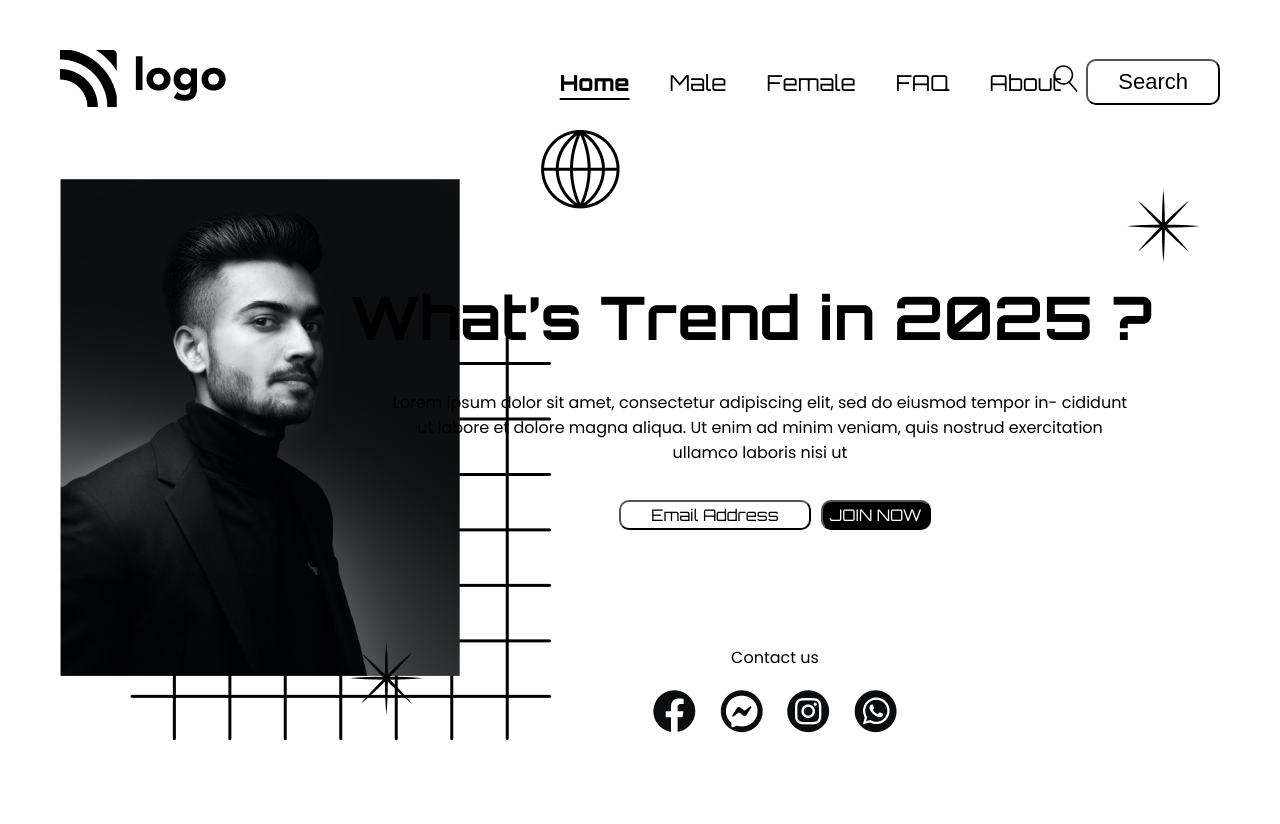
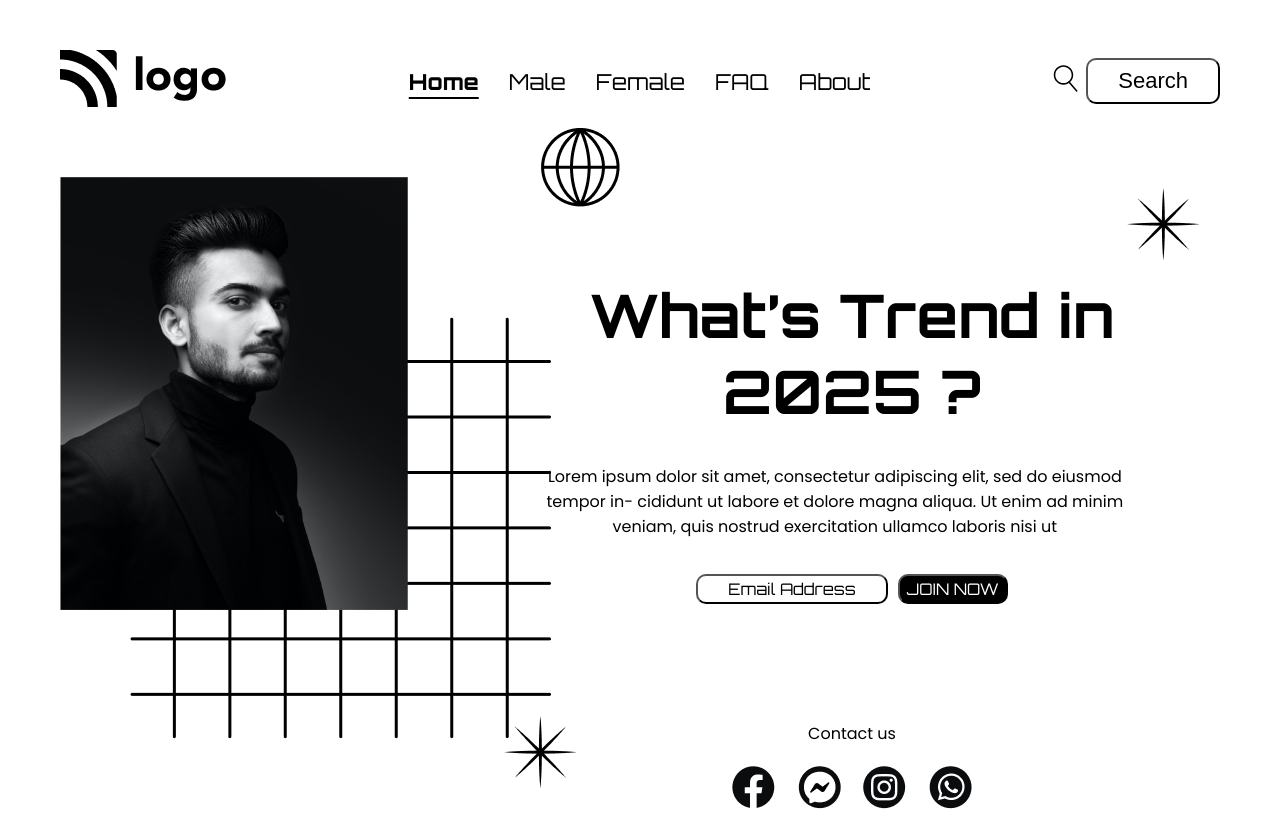
Before and after one commit to raj-prog/street-style-landing-page, a plain HTML site: page index.html in a window 1280 px wide. Before the commit the page ends 800 px from the top, so only its background shows below. Drawn offline with Linux system fonts and the light colour scheme.

Commit message:
rem units added

```diff
--- a/index.html
+++ b/index.html
@@ -6,6 +6,7 @@
     <meta name="viewport" content="width=device-width, initial-scale=1.0" />
     <!-- CSS File -->
     <link rel="stylesheet" href="/style.css" />
+    <link rel="stylesheet" href="media.css" />
     <!-- Font Orbiton -->
     <link rel="preconnect" href="https://fonts.googleapis.com" />
     <link rel="preconnect" href="https://fonts.gstatic.com" crossorigin />
--- /dev/null
+++ b/media.css
@@ -0,0 +1,2 @@
+@media screen and (max-width: 90rem) {
+}
--- a/style.css
+++ b/style.css
@@ -2,6 +2,10 @@
   margin: 0;
   padding: 0;
   box-sizing: border-box;
+}
+
+html {
+  font-size: 62.5%;
 }
 
 body {
@@ -9,136 +13,133 @@ body {
 }
 
 .container {
-  margin: 50px 60px;
+  margin: 5rem 6rem;
 }
 
-.navbar-container {
+.navbar-container,
+.button-group,
+.button,
+.navbar-container .list {
   display: flex;
   justify-content: space-between;
   align-items: center;
 }
 
 .navbar-container .list {
-  display: flex;
-  width: 200px;
   justify-content: space-evenly;
+  gap: 3rem;
 }
 
 .list-item {
   list-style-type: none;
   font-family: 'Orbitron', sans-serif;
-  padding: 10px 20px;
-  font-size: 22px;
+  font-size: 2.2rem;
 }
 
 .list-item:first-child {
   font-weight: 800;
   text-decoration: underline;
-  text-underline-offset: 7px;
-}
-
-.button-group {
-  display: flex;
-  justify-content: space-between;
-  align-items: center;
+  text-underline-offset: 0.7rem;
 }
 
 .nav-button {
-  padding: 8px 30px;
-  border-radius: 10px;
+  padding: 0.8rem 3rem;
+  border-radius: 1rem;
   background-color: #fff;
-  margin-left: 8px;
-  font-size: 22px;
+  margin-left: 0.8rem;
+  font-size: 2.2rem;
 }
 
 .hero-container {
-  margin-top: 65px;
+  margin-top: 6.5rem;
   position: relative;
 }
 
 .square img {
   position: absolute;
-  top: 140px;
-  left: 70px;
+  top: 14rem;
+  left: 7rem;
   z-index: -1;
 }
 
 .globe img {
   position: absolute;
-  top: -50px;
-  right: 600px;
+  top: -5rem;
+  right: 60rem;
 }
 
 .star img {
   position: absolute;
-  top: 10px;
-  right: 20px;
+  top: 1rem;
+  right: 2rem;
 }
 
 .person img {
-  width: 400px;
+  width: 30%;
 }
 
 .hero-container-right {
   position: absolute;
-  top: 100px;
-  right: 20px;
-  width: 850px;
-  background: url("./assets/start.png") no-repeat;
-  background-position: bottom 35px left;
+  top: 10rem;
+  right: 2rem;
+  width: 60%;
+  background: url('./assets/start.png') no-repeat;
+  background-position: bottom 3.5rem left;
 }
 
 .hero-heading {
-  font-size: 60px;
+  text-align: center;
+  font-size: 6rem;
   font-family: 'Orbitron', sans-serif;
 }
 
 .hero-description {
   text-align: center;
-  margin: 35px 35px;
-  width: 750px;
+  margin: 3.5rem 3.5rem;
+  font-size: 1.6rem;
+  width: 85%;
+  font-weight: 400;
 }
 
 .button {
-  display: flex;
   justify-content: center;
-  align-items: center;
 }
 
 .button-email {
   background-color: #fff;
-  padding: 3px 30px;
-  border-radius: 10px;
+  padding: 0.3rem 3rem;
+  border-radius: 1rem;
   font-family: 'Orbitron', sans-serif;
-  margin-right: 10px;
-  font-size: 16px;
+  margin-right: 1rem;
+  font-size: 1.6rem;
 }
 
 .button-join {
   background-color: #000;
   color: #fff;
   font-family: 'Orbitron', sans-serif;
-  padding: 3px 7px;
-  border-radius: 10px;
-  font-size: 16px;
+  padding: 0.3rem 0.7rem;
+  border-radius: 1rem;
+  font-size: 1.6rem;
 }
 
 .contact-icons {
   display: flex;
   flex-direction: column;
   align-items: center;
-  height: 220px;
+  min-height: 220px;
   justify-content: flex-end;
 }
 
 .contact-heading {
+  font-size: 1.6rem;
   font-weight: 400;
 }
 
 .icons {
-  margin-top: 10px;
+  margin-top: 1rem;
 }
 
 .icons span img {
-  padding: 10px;
+  padding: 1rem;
 }
```
Also changed, not shown: Readme.md, thumbnail.png (deleted).
